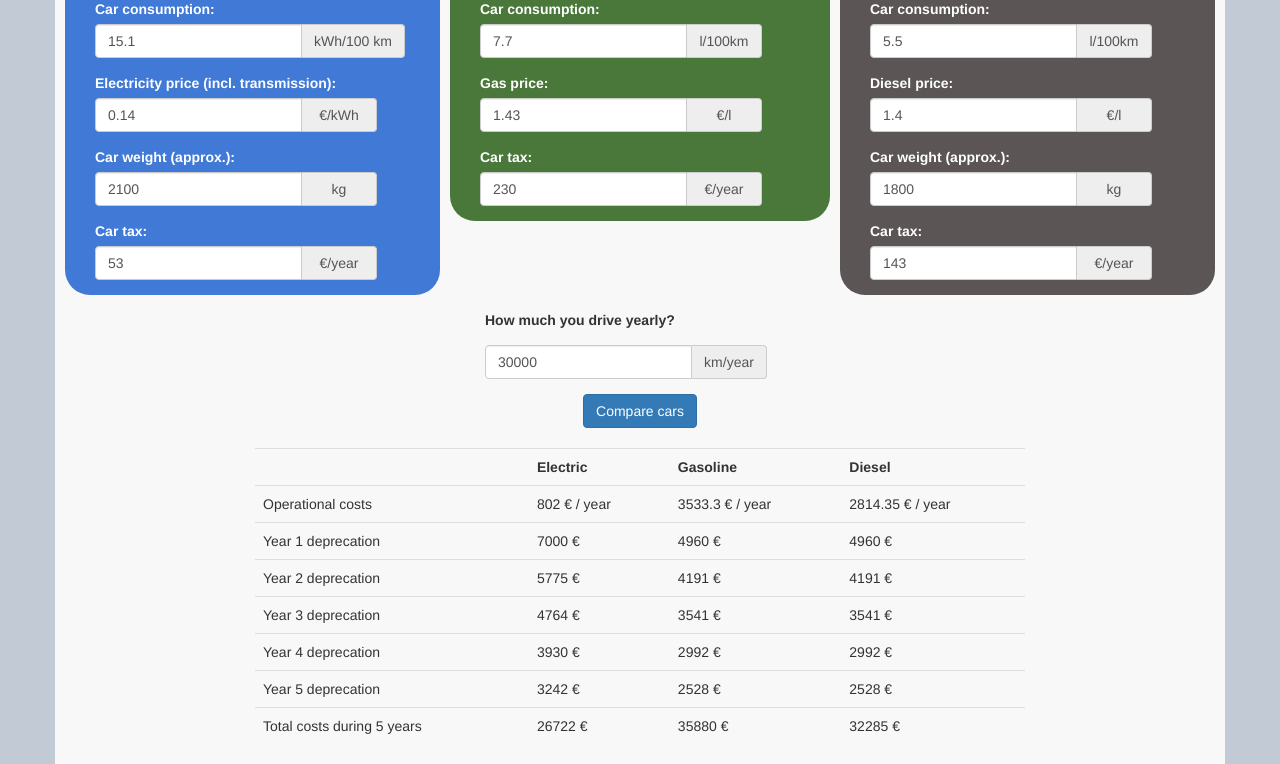
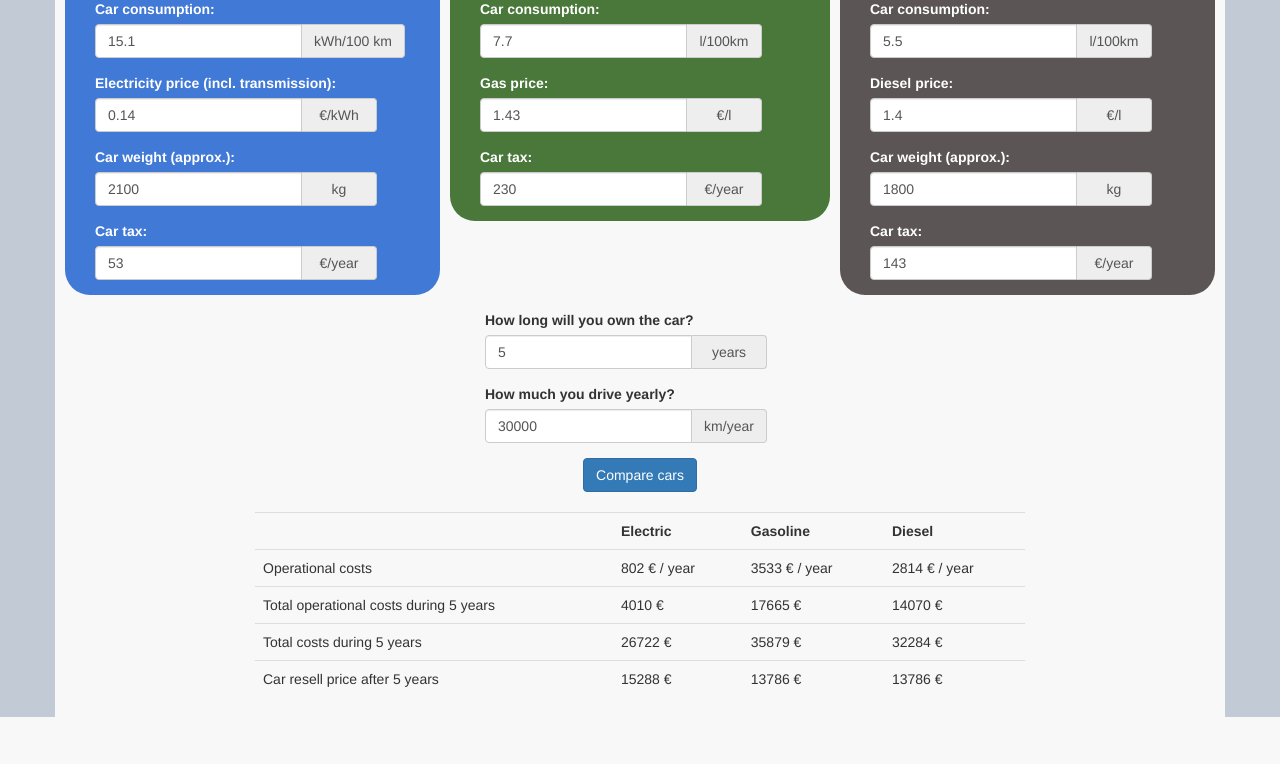
Before and after one commit to Zigelzi/laturel-web, a Flask app: page /cars in a window 1280 px wide. Shown: the part 669-1433 px from the top of the page. After the commit the page ends 1386 px from the top, so only its background shows below. Run offline with Flask 2, Linux system fonts and the light colour scheme; some libraries are stand-ins or nearby versions.

Commit message:
Added total costs and other minor changes

```diff
--- a/app.py
+++ b/app.py
@@ -107,6 +107,8 @@ def cars():
 
     # Take the index of the lists and calculate total costs
     etotal = int(ecost_list[owntime-1] + edepr_total[owntime-1] - esubsidy)
+    eoper = ecost_list[owntime-1]
+    eafter = int(ecarprice - edepr_total[owntime-1])
 
 
     if echarger == 'No':
@@ -117,15 +119,18 @@ def cars():
             pass
 
     # Gasoline car price calculation
-    gyearly = drivekm * gprice * (gconsumption / 100) + gtax
+    gyearly = int(drivekm * gprice * (gconsumption / 100) + gtax)
     gdepr_total, gdepr_yearly, gcost_list = depr_oper(gcarprice, gdepr, owntime, gyearly)
     gtotal = int(gcost_list[owntime-1] + gdepr_total[owntime-1])
+    goper = gcost_list[owntime-1]
+    gafter = int(gcarprice - gdepr_total[owntime - 1])
 
     # Diesel car price calculation
-    ddeprcalc = deprecation(dcarprice, ddepr, owntime)
-    dyearly = drivekm * dprice * (dconsumption / 100) + ddrivingpower + dtax
+    dyearly = int(drivekm * dprice * (dconsumption / 100) + ddrivingpower + dtax)
     ddepr_total, ddepr_yearly, dcost_list = depr_oper(dcarprice, ddepr, owntime, dyearly)
     dtotal = int(dcost_list[owntime-1] + ddepr_total[owntime-1])
+    doper = dcost_list[owntime-1]
+    dafter = int(dcarprice - ddepr_total[owntime - 1])
 
     ziplist= zip(edepr_yearly,gdepr_yearly,ddepr_yearly)
 
@@ -139,14 +144,20 @@ def cars():
                            etotal=etotal,
                            edepr_yearly=edepr_yearly,
                            ecost_list=ecost_list,
+                           eoper=eoper,
+                           eafter=eafter,
                            gyearly=gyearly,
                            gtotal=gtotal,
                            gdepr_yearly=gdepr_yearly,
                            gcost_list=gcost_list,
+                           goper=goper,
+                           gafter=gafter,
                            dyearly=dyearly,
                            dtotal=dtotal,
                            ddepr_yearly=ddepr_yearly,
                            dcost_list=dcost_list,
+                           doper=doper,
+                           dafter=dafter,
                            owntime=owntime,
                            ziplist=ziplist
                            )
--- a/forms.py
+++ b/forms.py
@@ -42,5 +42,5 @@ class dForm(FlaskForm):
 
 class driveForm(FlaskForm):
     drivekm = FloatField('How much you drive yearly?', default=30000)
-    owntime = FloatField('How long will you own the car?',default=5)
+    owntime = IntegerField('How long will you own the car?',default=5)
     submit = SubmitField('Compare cars')
--- a/templates/cars.html
+++ b/templates/cars.html
@@ -239,7 +239,15 @@
 					</div>
 				<div class="row">
 					<div class="col-lg-4 col-lg-offset-4 form-group" style="margin-bottom: 20px">
-						<p>
+
+						{{ kmform.owntime.label(class="form-control-label label-margin") }}
+						<br>
+						<div class="input-group form-margins">
+						{{ kmform.owntime(class="form-control") }}
+						<div class="input-group-addon addon-width">
+								years
+							</div>
+						</div>
 						{{ kmform.drivekm.label(class="form-control-label label-margin") }}
 						<br>
 						<div class="input-group form-margins">
@@ -248,7 +256,6 @@
 								km/year
 							</div>
 						</div>
-						</p>
 						<div class="text-center">
 						{{ kmform.submit(class="btn btn-primary") }}
 						</div>
@@ -271,6 +278,7 @@
 								<td>{{ gyearly }} € / year</td>
 								<td>{{ dyearly }} € / year</td>
 							</tr>
+							<!--
 							{% for e,g,d in ziplist %}
 							<tr>
 								<td> Year {{ loop.index }} deprecation </td>
@@ -278,13 +286,26 @@
 								<td> {{ g }} € </td>
 								<td> {{ d }} € </td>
 							</tr>
-							{% endfor %}
+							{% endfor %}-->
+							<tr>
+								<td>Total operational costs during  {{ owntime }} years</td>
+								<td>{{ eoper }} €</td>
+								<td>{{ goper }} €</td>
+								<td>{{ doper }} €</td>
+							</tr>
+
 							<tr>
 								<td>Total costs during {{ owntime }} years</td>
 								<td>{{ etotal }} €</td>
 								<td>{{ gtotal }} €</td>
 								<td>{{ dtotal }} €</td>
 							</tr>
+							<tr>
+								<td>Car resell price after {{ owntime }} years</td>
+								<td>{{ eafter }} €</td>
+								<td>{{ gafter }} €</td>
+								<td>{{ dafter }} €</td>
+							</tr>
 						</table>
 					</div>
 				</div>
```
